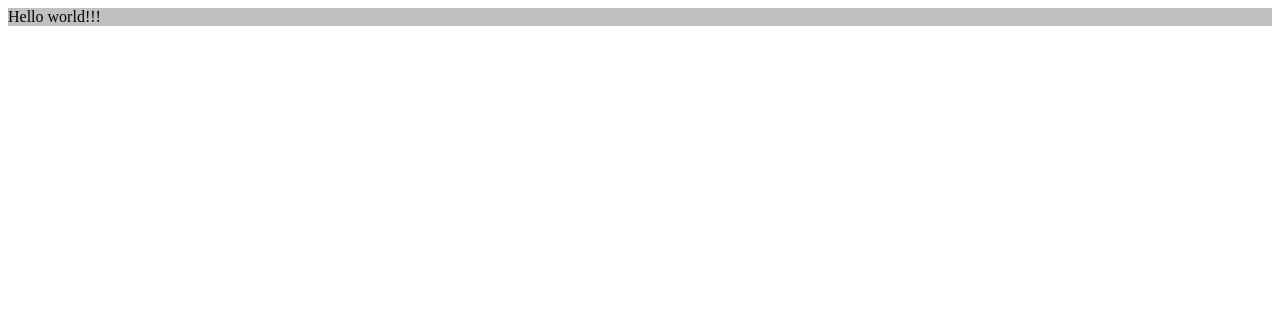
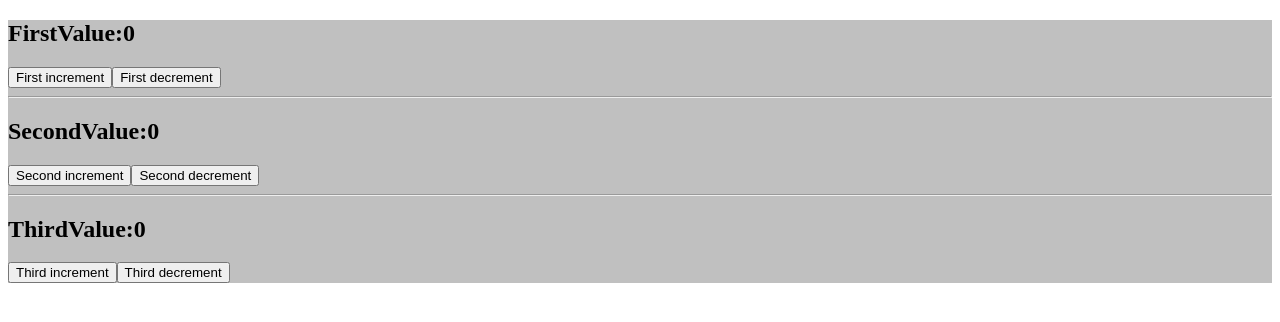
Before and after one commit to Oleh3131/react-june-2022, a React (Create React App) app: page / in a window 1280 px wide. Shown: the top 322 px of the page. Built offline with nearby package versions, Linux system fonts and the light colour scheme.

Commit message:
homework 5 reducer second task add info

```diff
--- a/src/App.js
+++ b/src/App.js
@@ -1,9 +1,12 @@
 import './App.css';
+import ReducerSecond from "./reducers/reducer.second";
 
 function App() {
     return (
         <div className="App">
-            Hello world!!!
+
+            <ReducerSecond/>
+
         </div>
     );
 }
--- /dev/null
+++ b/src/reducers/reducer.second.js
@@ -0,0 +1,70 @@
+import React, {useReducer} from 'react';
+
+const ReducerSecond = () => {
+
+    function initialValue(value) {
+
+        return {a: value, b: value, c: value}
+
+    }
+
+    function reducer(state, action) {
+
+        switch (action.type) {
+
+            case 'firstIncrement':
+
+                return {...state, a: state.a + 2};
+
+            case 'firstDecrement':
+
+                return {...state, a: state.a - 2};
+
+            case 'secondIncrement':
+
+                return {...state, b: state.b + 5};
+
+            case 'secondDecrement':
+
+                return {...state, b: state.b - 5};
+
+            case 'thirdIncrement':
+
+                return {...state, c: state.c + 10};
+
+            case 'thirdDecrement':
+
+                return {...state, c: state.c - 10};
+
+        }
+
+        return {...state}
+
+    }
+
+    const [state, dispatch] = useReducer(reducer, 0, initialValue);
+
+    return (
+        <div>
+
+            <h2>FirstValue:{state.a}</h2>
+            <button onClick={()=>dispatch({type:'firstIncrement'})}>First increment</button>
+            <button onClick={()=>dispatch({type:'firstDecrement'})}>First decrement</button>
+
+            <hr/>
+
+            <h2>SecondValue:{state.b}</h2>
+            <button onClick={()=>dispatch({type:'secondIncrement'})}>Second increment</button>
+            <button onClick={()=>dispatch({type:'secondDecrement'})}>Second decrement</button>
+
+            <hr/>
+
+            <h2>ThirdValue:{state.c}</h2>
+            <button onClick={()=>dispatch({type:'thirdIncrement'})}>Third increment</button>
+            <button onClick={()=>dispatch({type:'thirdDecrement'})}>Third decrement</button>
+
+        </div>
+    );
+};
+
+export default ReducerSecond;
```
